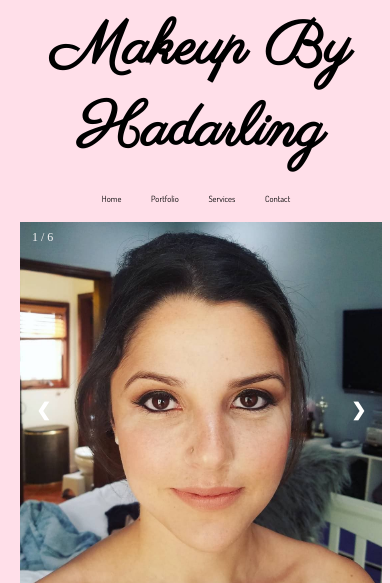
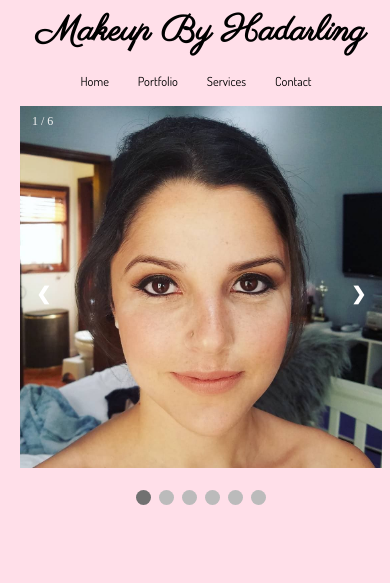
Before and after one commit to habukrat/makeupbyhadar, a PHP site: page /index.php in a window 390 px wide. Shown: the top 583 px of the page. Run offline with PHP 8.4, Linux system fonts and the light colour scheme.

Commit message:
fixed alignemtn for phone services

```diff
--- a/main.css
+++ b/main.css
@@ -4,7 +4,7 @@ body {
 }
 
 .header {
-	font-size: 60px;
+	font-size: 9vw;
 	display: block;
 	text-align: center;
 	margin: auto;
@@ -15,9 +15,9 @@ body {
 li {
 	display: inline-block;
 	/*text-align: center;*/
-	padding: 0 1.5em 0 1.5em;
+	padding: 0 1em 0 1em;
 	color: #1c1c1c;
-	font-size: 2.2vw;
+	font-size: 3.2vw;
 	font-family: 'Dosis', sans-serif;
 }
 
```
